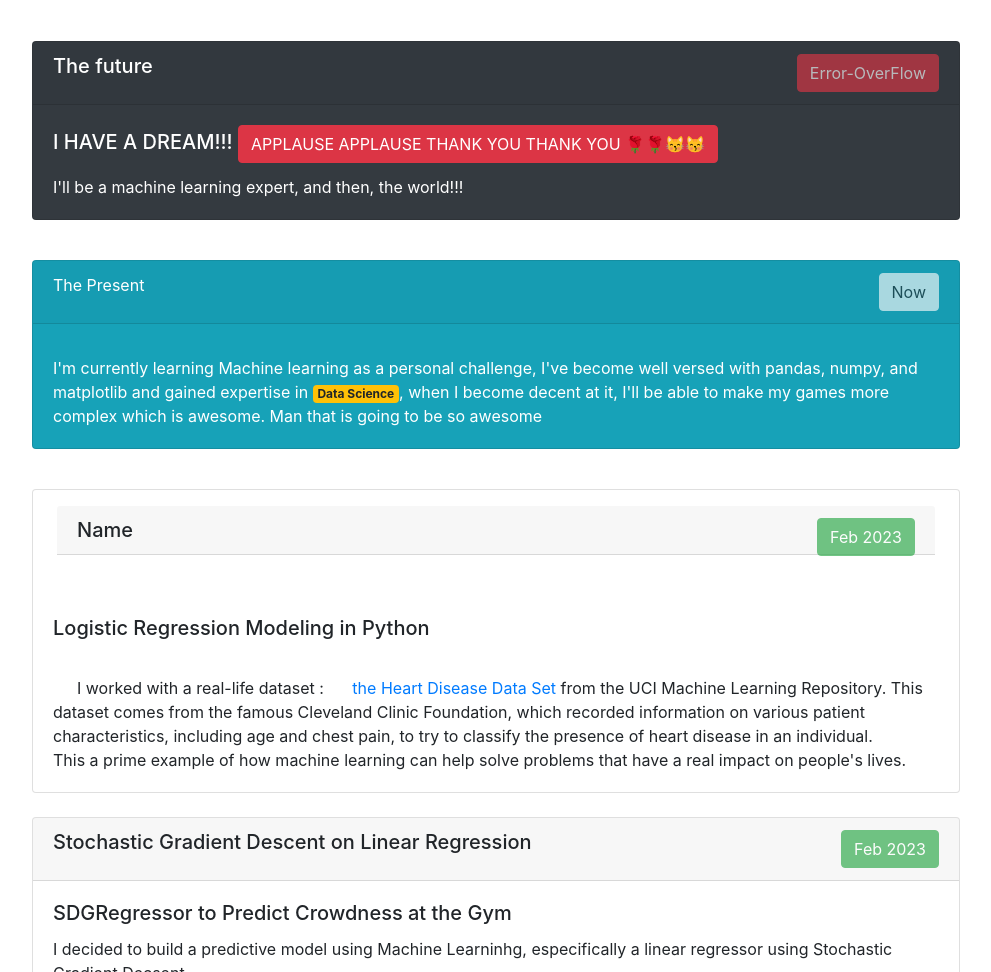
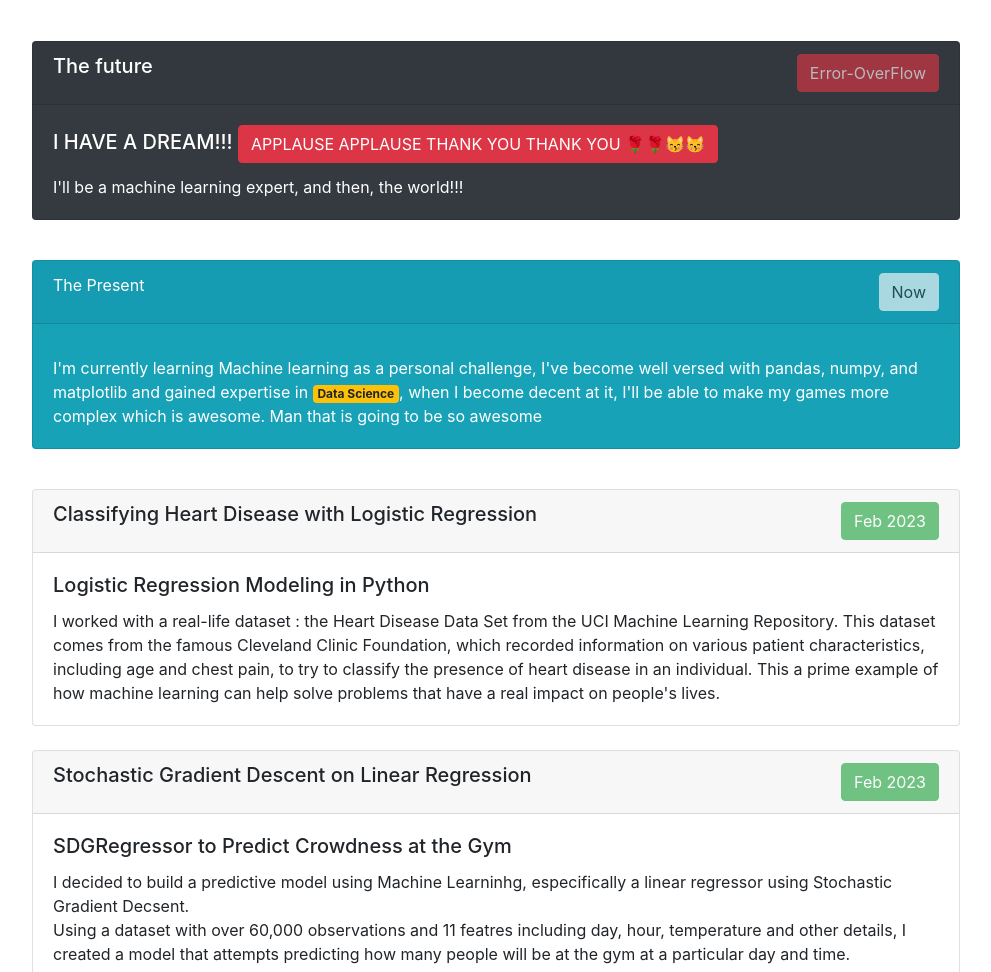
Before and after one commit to okiyitooo/okiyitooo.github.io, a website: page index.html in a window 1280 px wide. Shown: the part 280-1252 px from the top of the page, without its empty margins (144-1135 px from the left). Drawn offline with nearby package versions, Linux system fonts and the light colour scheme.

Commit message:
Update index.html

```diff
--- a/index.html
+++ b/index.html
@@ -174,11 +174,11 @@
 -->
             <a id="a" class="searchpod magic inline Numpy Pandas pd Matplotlib plt pytplot  python dataframes data pandas matplotlib logistic regression numpy pyplot modeling model log machine ml learning scikit sklearn sci-kit logistic regression modeling" href="Logistic-Regression-Modeling-in-Python/" target="_blank">
                  <div class="card">
-                  <h5 class="card-header">Name <button type="button" class="btn btn-success btn-small float-right" disabled>Feb 2023</button></h5>
+                  <h5 class="card-header">Classifying Heart Disease with Logistic Regression <button type="button" class="btn btn-success btn-small float-right" disabled>Feb 2023</button></h5>
                   <div class="card-body">
                     <h5 class="card-title">
 Logistic Regression Modeling in Python</h5>
-                    <p class="card-text">I worked with a real-life dataset : <a href='https://archive.ics.uci.edu/ml/datasets/Heart+Disease' target = '_blank'>the Heart Disease Data Set</a> from the UCI Machine Learning Repository. This dataset comes from the famous Cleveland Clinic Foundation, which recorded information on various patient characteristics, including age and chest pain, to try to classify the presence of heart disease in an individual.<br>This a prime example of how machine learning can help solve problems that have a real impact on people's lives.</p>
+                    <p class="card-text">I worked with a real-life dataset : the Heart Disease Data Set from the UCI Machine Learning Repository. This dataset comes from the famous Cleveland Clinic Foundation, which recorded information on various patient characteristics, including age and chest pain, to try to classify the presence of heart disease in an individual. This a prime example of how machine learning can help solve problems that have a real impact on people's lives.</p>
                   </div>
                 </div>
               </a>
```
